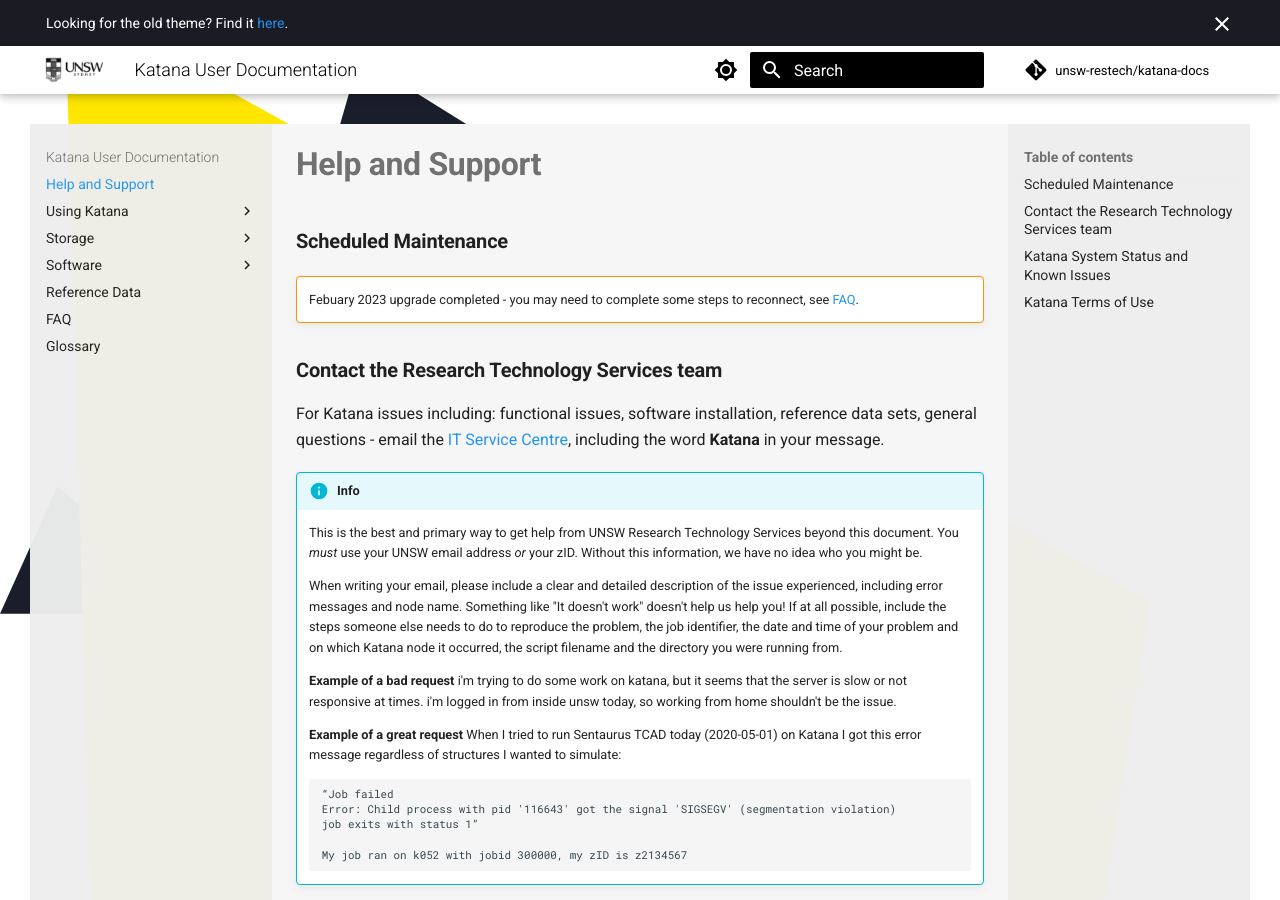
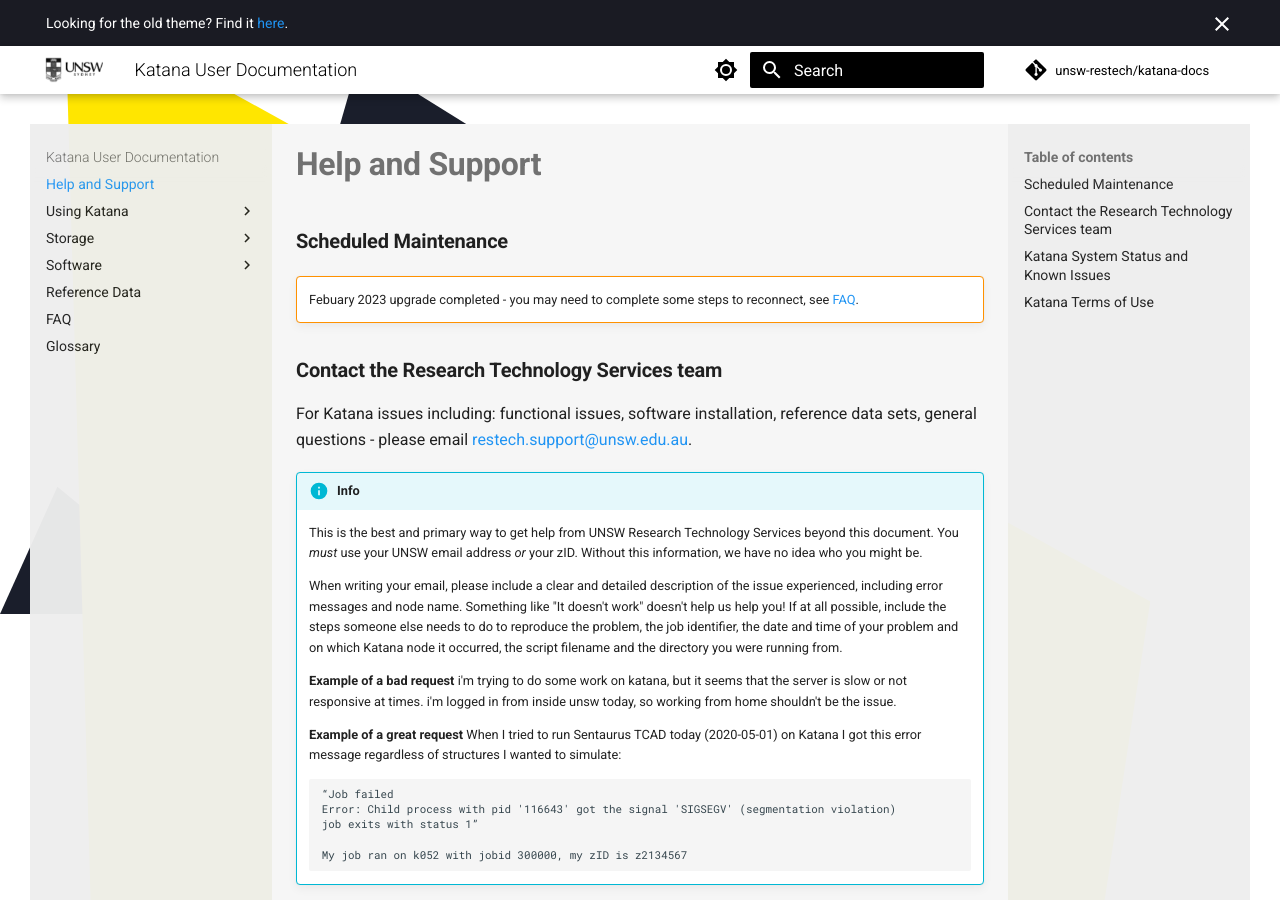
Before and after one commit to unsw-restech/unsw-restech.github.io, an MkDocs documentation site: the page built from docs/index.md, in a window 1280 px wide and 900 px high. Built offline with MkDocs 1.6.1 and Material for MkDocs 9.7.7, drawn with Linux system fonts in a browser that asks for light colours; comment, search, counter and statistics services are not loaded; some of the changed text lies outside the part shown.

Commit message:
Update index.md

```diff
--- a/docs/index.md
+++ b/docs/index.md
@@ -7,7 +7,7 @@
 ### **Contact the Research Technology Services team**
 
 For Katana issues including: functional issues, software installation, reference data sets, general questions -
-email the [IT Service Centre](mailto:ITServiceCentre@unsw.edu.au), including the word **Katana** in your message.
+please email [restech.support@unsw.edu.au](mailto:restech.support@unsw.edu.au).
 
 !!! info
     This is the best and primary way to get help from UNSW Research Technology Services beyond this document. You *must* use your UNSW email address *or* your zID. Without this information, we have no idea who you might be.
@@ -28,7 +28,7 @@
 
 For face to face support: [Drop-In Hour](https://research.unsw.edu.au/restech-drop-hour-formerly-hacky-hour) Wednesdays, 1pm.
 
-For questions about [research data at UNSW](https://research.unsw.edu.au/research-data-management-unsw>) - on storage, movement or Data Management Plans, please email the [Research Data Team](mailto:rdm@unsw.edu.au>). If you specifically wish to increase Katana storage allocations, please email the [IT Service Centre](mailto:itservicecentre@unsw.edu.au) - note that such increases are not automatic.
+For questions about [research data at UNSW](https://research.unsw.edu.au/research-data-management-unsw>) - on storage, movement or Data Management Plans, please email the [Research Data Team](mailto:rdm@unsw.edu.au>). If you specifically wish to increase Katana storage allocations, please email [restech.support@unsw.edu.au](mailto:restech.support@unsw.edu.au) - note that such increases are not automatic.
 
 ### **Katana System Status and Known Issues**
 
```
